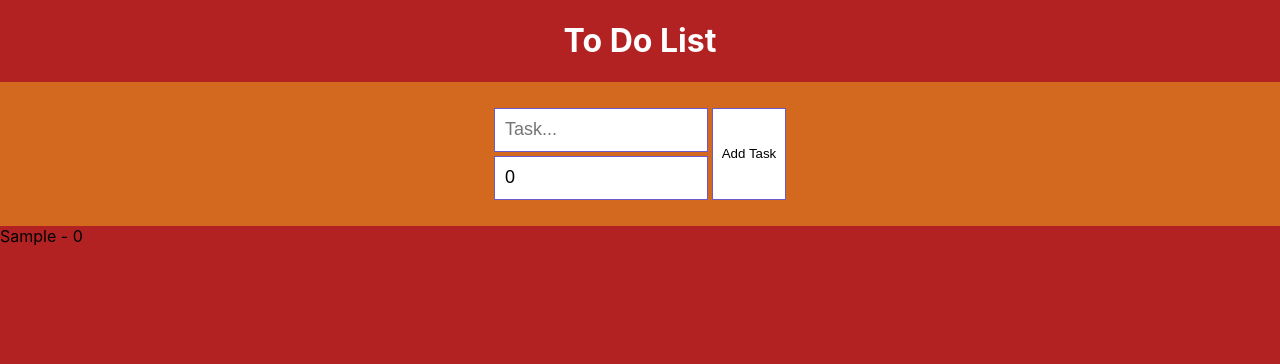
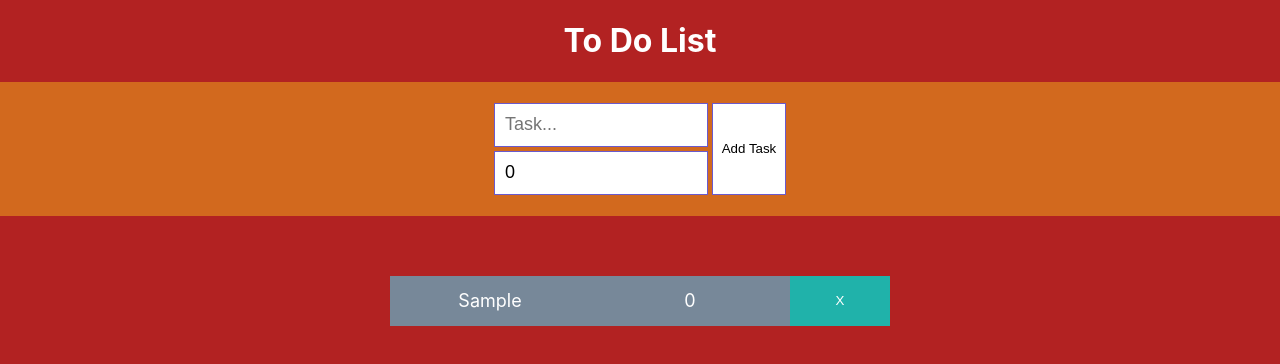
Before and after one commit to Stefantut/to-to-app-react-typescript, a React (Create React App) app: page / in a window 1280 px wide. Both pictures are taken after typing "Sample" into the empty fields and a click on the button "Add Task". Shown: the top 364 px of the page. Built offline with nearby package versions, Linux system fonts and the light colour scheme.

Commit message:
Styled tasks

```diff
--- a/src/App.css
+++ b/src/App.css
@@ -50,4 +50,43 @@
 .todoList {
   flex: 80%;
   width: 100%;
+  display: flex;
+  align-items: center;
+  padding-top: 50px;
+  flex-direction: column;
 }
+
+.task {
+  width: 500px;
+  height: 50px;
+  display: flex;
+  color: white;
+  margin: 10px;
+}
+
+.task .taskContent {
+  flex: 80%;
+  height: 100%;
+  display: flex;
+  justify-content: center;
+  align-items: center;
+}
+
+.task .taskContent p {
+  display: grid;
+  place-items: center;
+  width: 100%;
+  height: 100%;
+  font-size: 18px;
+  border-right: none;
+  background-color: lightslategrey;
+}
+
+.task button {
+  flex: 20%;
+  height: 100%;
+  border: none;
+  background-color: lightseagreen;
+  color: white;
+  cursor: pointer;
+}
--- a/src/Components/TodoTask.tsx
+++ b/src/Components/TodoTask.tsx
@@ -7,7 +7,11 @@
 const TodoTask = ({ task }: Props) => {
   return (
     <div className="task">
-      {task.taskName} - {task.deadline}
+      <div className="taskContent">
+        <p>{task.taskName}</p>
+        <p>{task.deadline}</p>
+      </div>
+      <button>X</button>
     </div>
   );
 };
```
